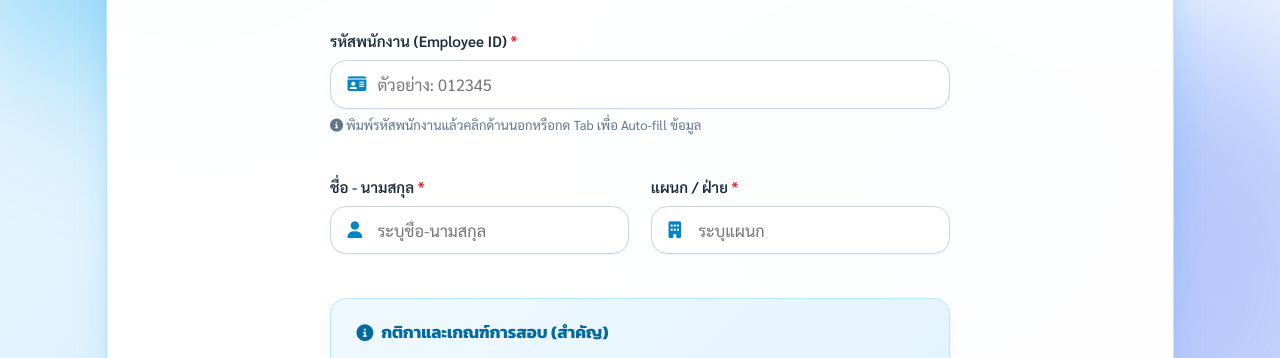
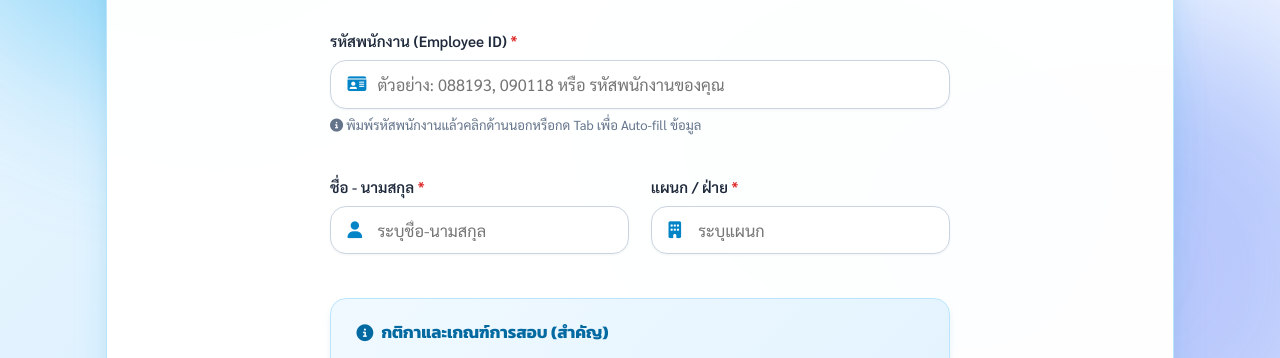
Before and after one commit to Hanawelfare/Pre-test-Post-test, a plain HTML site: page orientation.html in a window 1280 px wide. Shown: the part 391-749 px from the top of the page. Drawn offline with Linux system fonts and the light colour scheme; no server answers.

Commit message:
Update orientation.html

```diff
--- a/orientation.html
+++ b/orientation.html
@@ -90,7 +90,7 @@
               <label for="input-emp-id">รหัสพนักงาน (Employee ID) <span class="required">*</span></label>
               <div class="input-with-icon">
                 <i class="fa-solid fa-id-card input-icon"></i>
-                <input type="text" id="input-emp-id" placeholder="ตัวอย่าง: 012345" required autocomplete="off">
+                <input type="text" id="input-emp-id" placeholder="ตัวอย่าง: 088193, 090118 หรือ รหัสพนักงานของคุณ" required autocomplete="off">
                 <span id="lookup-spinner" class="spinner hidden"><i class="fa-solid fa-spinner fa-spin"></i></span>
               </div>
               <small class="help-text"><i class="fa-solid fa-circle-info"></i> พิมพ์รหัสพนักงานแล้วคลิกด้านนอกหรือกด Tab เพื่อ Auto-fill ข้อมูล</small>
```
